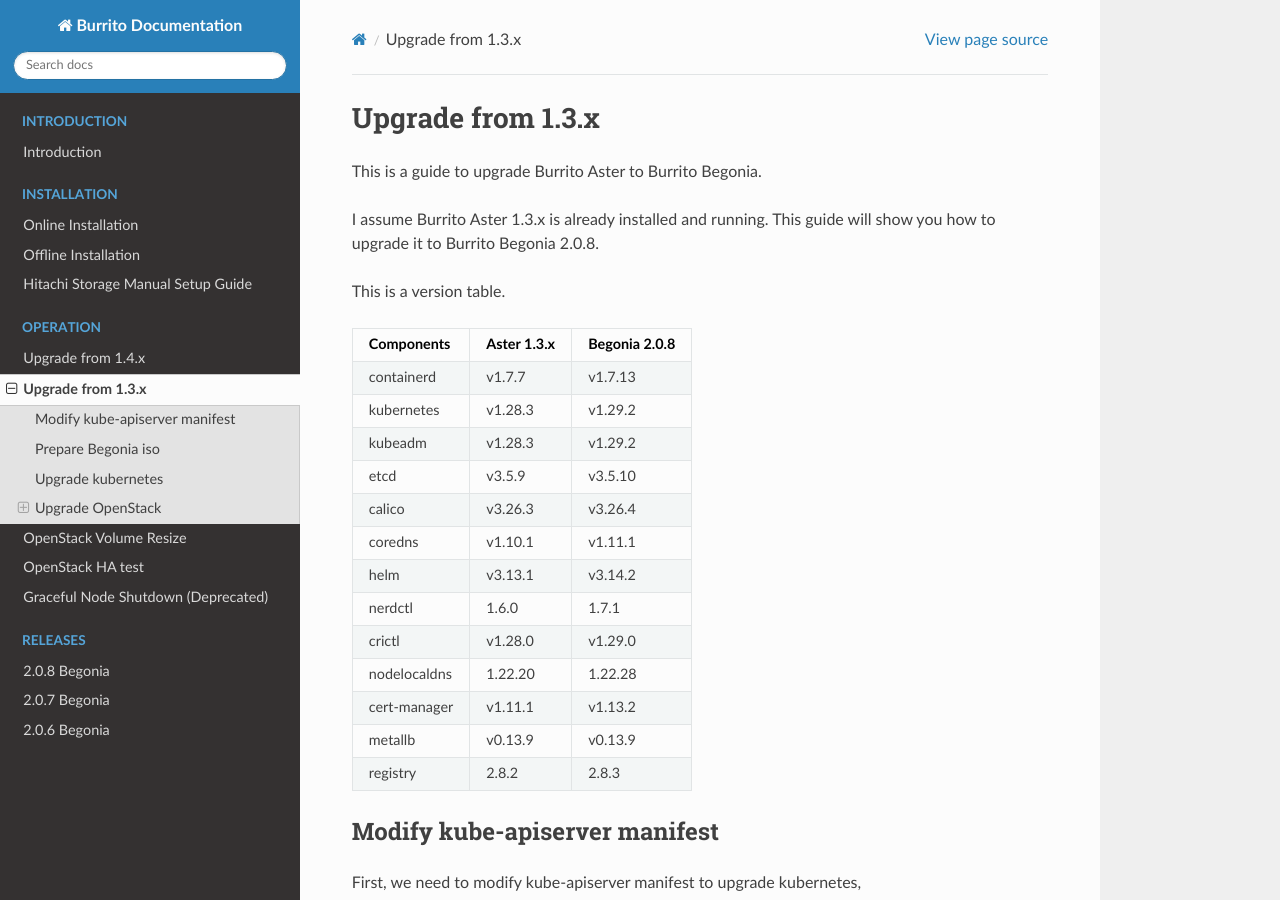
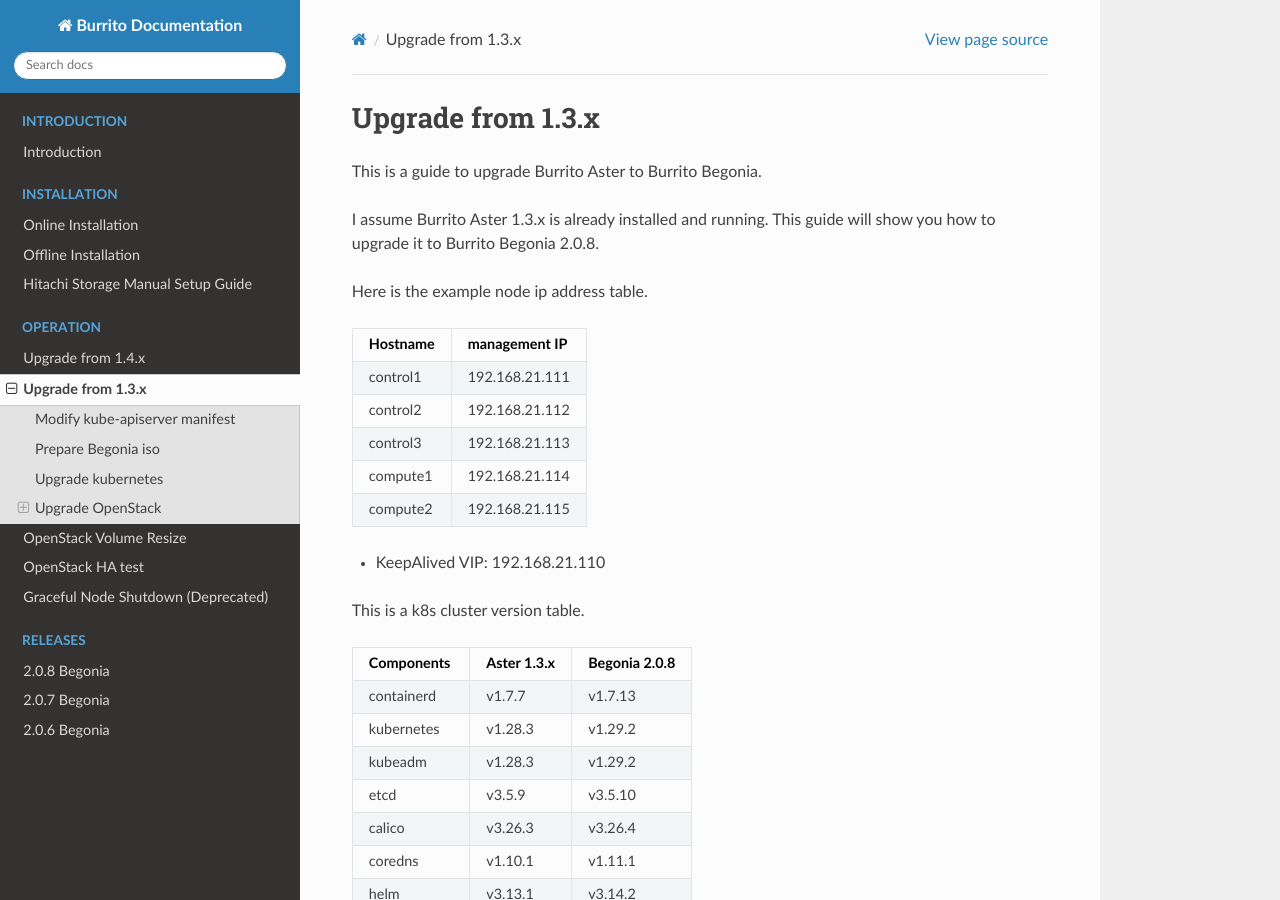
Before and after one commit to iorchard/burrito_docs, a Sphinx documentation site: the page built from source/operation/upgrade_from_1.3.x.rst, in a window 1280 px wide and 900 px high. Built offline with Sphinx 7.4.7 and the Read the Docs theme 2.0.0, drawn with Linux system fonts in a browser that asks for light colours; pages that are not in the unit, such as notebooks, are missing from menus.

Commit message:
update upgrade from 1.3.x and 1.4.x

```diff
--- a/source/operation/upgrade_from_1.3.x.rst
+++ b/source/operation/upgrade_from_1.3.x.rst
@@ -6,7 +6,22 @@
 I assume Burrito Aster 1.3.x is already installed and running.
 This guide will show you how to upgrade it to Burrito Begonia 2.0.8.
 
-This is a version table.
+
+Here is the example node ip address table.
+
+===============     ================
+Hostname            management IP
+===============     ================
+control1            192.168.21.111
+control2            192.168.21.112
+control3            192.168.21.113
+compute1            192.168.21.114
+compute2            192.168.21.115
+===============     ================
+
+* KeepAlived VIP: 192.168.21.110
+
+This is a k8s cluster version table.
 
 ===============  ============ ==============
 Components       Aster 1.3.x  Begonia 2.0.8
--- a/source/operation/upgrade_from_1.4.x.rst
+++ b/source/operation/upgrade_from_1.4.x.rst
@@ -725,7 +725,7 @@
                         --image 192.168.21.110:5000/ceph/ceph:v18.2.1 \
                         adopt --style legacy --name osd.6
 
-Wait a minute while all adoption is done by cephadm.
+Wait a minute while all adoptions are done by cephadm.
 
 Check all mon, mgr, and osd daemons are running.
 Never proceed if there is a problem with this check.::
```
